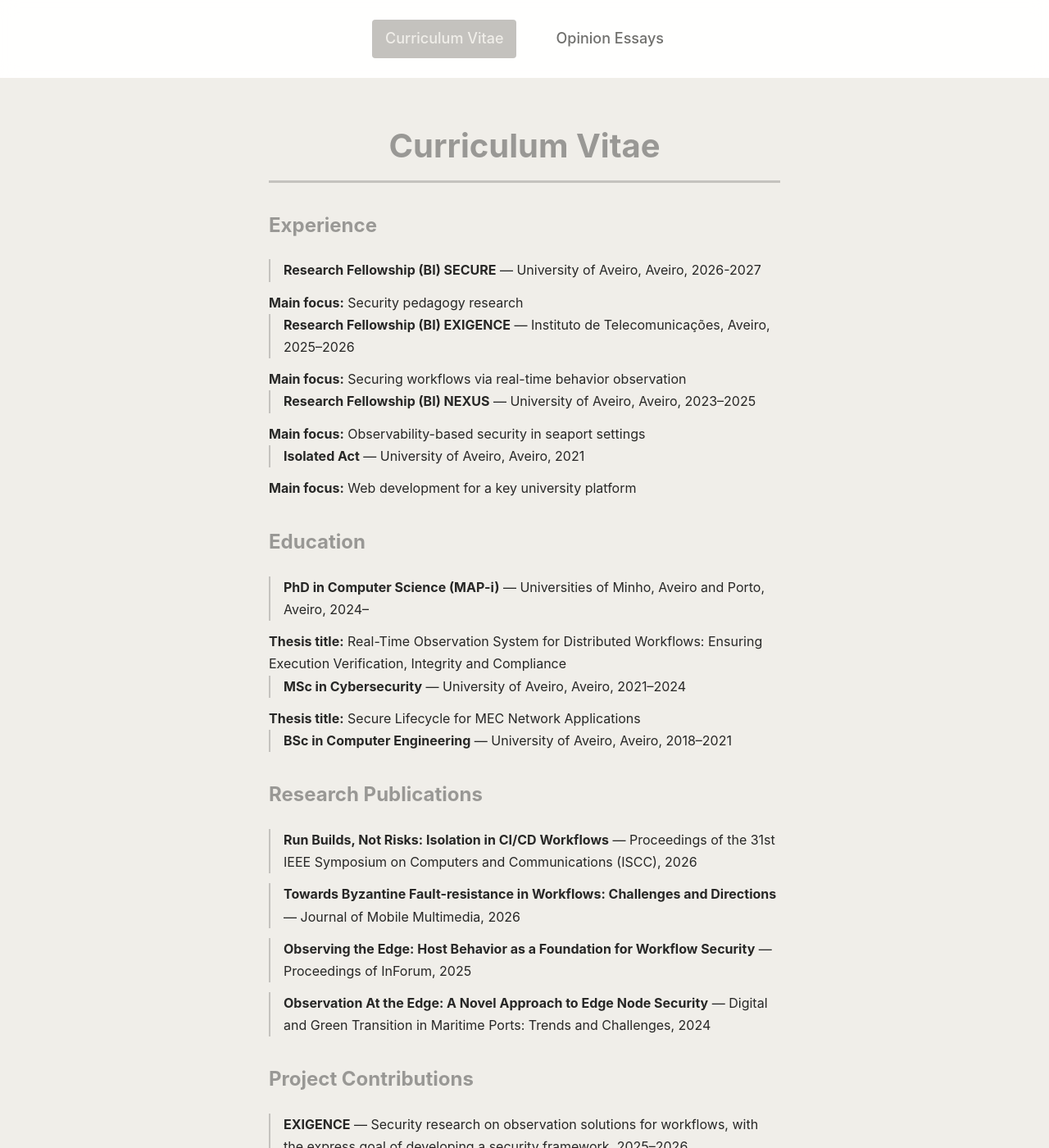
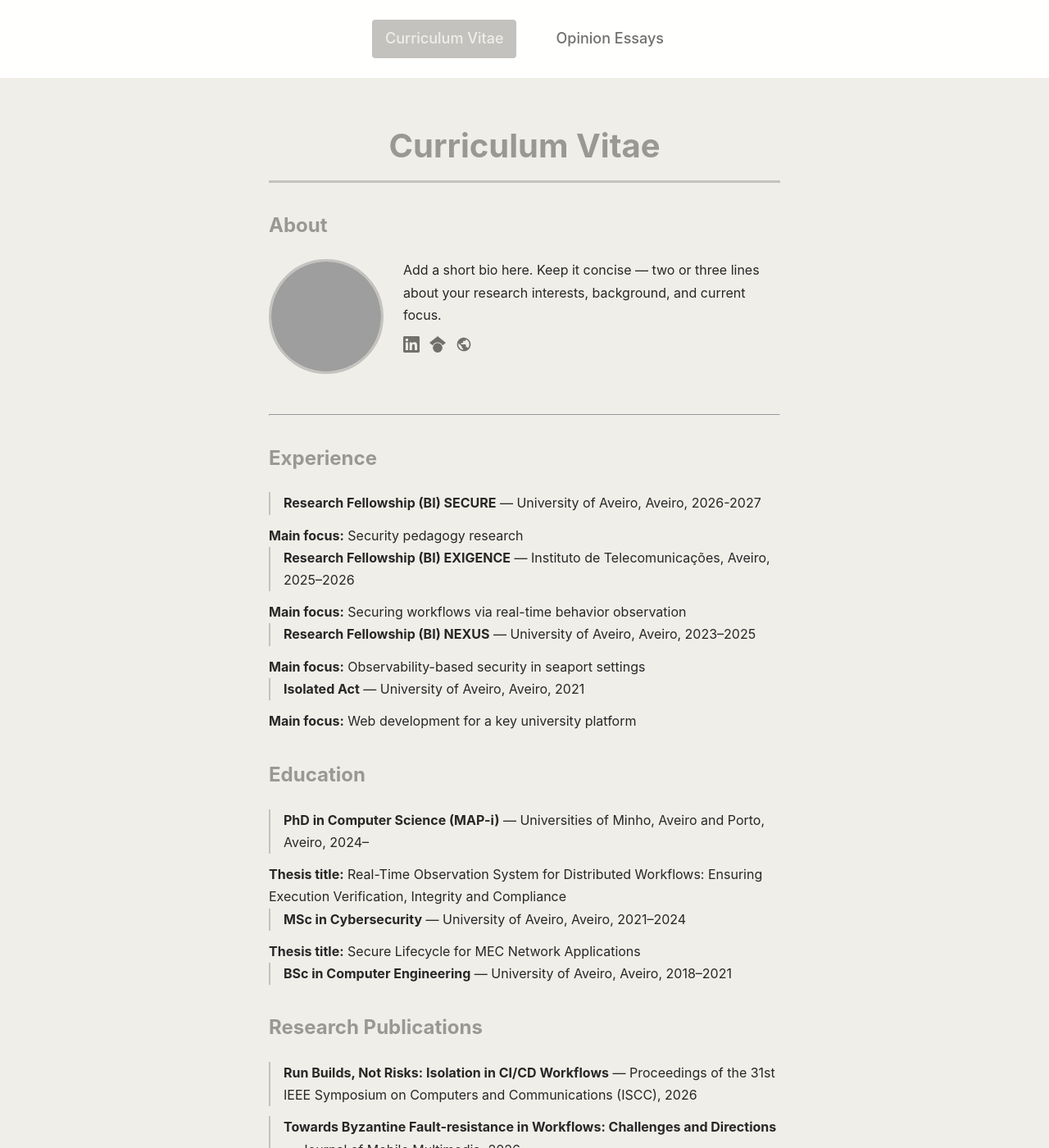
Before and after one commit to SirCocas/sircocas.github.io, a Jekyll site: the page built from index.md, in a window 1280 px wide and 1400 px high. Shown: the whole window at 82% size. Built offline with Jekyll 4.4.1, drawn with Linux system fonts in a browser that asks for light colours; our own code applies the rules of GitHub Pages for plain Markdown files; grey boxes are pictures that could not be loaded.

Commit message:
feat: add About Me section with headshot space and social icons

```diff
--- a/assets/css/style.scss
+++ b/assets/css/style.scss
@@ -105,3 +105,42 @@ a:hover {
   background: var(--accent-color);
   color: var(--bg-color);
 }
+
+.about {
+  display: flex;
+  gap: 1.5rem;
+  align-items: flex-start;
+  margin-bottom: 2.5rem;
+}
+
+.about-photo img {
+  width: 140px;
+  height: 140px;
+  object-fit: cover;
+  border-radius: 50%;
+  flex-shrink: 0;
+  border: 3px solid var(--accent-color);
+}
+
+.about-text p {
+  margin-bottom: 0.75rem;
+}
+
+.social-links {
+  display: flex;
+  gap: 0.75rem;
+  margin-top: 0.5rem;
+}
+
+.social-links a {
+  display: inline-flex;
+  align-items: center;
+  justify-content: center;
+  color: var(--link-color);
+  transition: color 0.2s;
+}
+
+.social-links a:hover {
+  color: var(--heading-color);
+  text-decoration: none;
+}
--- a/index.md
+++ b/index.md
@@ -3,6 +3,32 @@ layout: default
 ---
 
 # Curriculum Vitae
+
+## About
+
+<div class="about">
+  <div class="about-photo">
+    <img src="{{ '/assets/img/headshot.jpg' | relative_url }}" alt="Headshot">
+  </div>
+  <div class="about-text">
+    <p>
+      Add a short bio here. Keep it concise — two or three lines about your research interests, background, and current focus.
+    </p>
+    <div class="social-links">
+      <a href="https://www.linkedin.com/in/YOUR_PROFILE/" target="_blank" rel="noopener" aria-label="LinkedIn">
+        <svg viewBox="0 0 24 24" width="20" height="20" fill="currentColor"><path d="M20.447 20.452h-3.554v-5.569c0-1.328-.027-3.037-1.852-3.037-1.853 0-2.136 1.445-2.136 2.939v5.667H9.351V9h3.414v1.561h.046c.477-.9 1.637-1.85 3.37-1.85 3.601 0 4.267 2.37 4.267 5.455v6.286zM5.337 7.433a2.062 2.062 0 0 1-2.063-2.065 2.064 2.064 0 1 1 2.063 2.065zm1.782 13.019H3.555V9h3.564v11.452zM22.225 0H1.771C.792 0 0 .774 0 1.729v20.542C0 23.227.792 24 1.771 24h20.451C23.2 24 24 23.227 24 22.271V1.729C24 .774 23.2 0 22.222 0h.003z"/></svg>
+      </a>
+      <a href="https://scholar.google.com/citations?user=YOUR_ID" target="_blank" rel="noopener" aria-label="Google Scholar">
+        <svg viewBox="0 0 24 24" width="20" height="20" fill="currentColor"><path d="M12 24a7 7 0 1 1 0-14 7 7 0 0 1 0 14zm0-24L0 9.5l4.838 3.94A8 8 0 0 1 12 9a8 8 0 0 1 7.162 4.44L24 9.5z"/></svg>
+      </a>
+      <a href="https://www.scopus.com/authid/detail.uri?authorId=YOUR_ID" target="_blank" rel="noopener" aria-label="Scopus">
+        <svg viewBox="0 0 24 24" width="20" height="20" fill="currentColor"><path d="M12 2C6.48 2 2 6.48 2 12s4.48 10 10 10 10-4.48 10-10S17.52 2 12 2zm-1 17.93c-3.95-.49-7-3.85-7-7.93 0-.62.08-1.21.21-1.79L9 15v1c0 1.1.9 2 2 2v1.93zm6.9-2.54c-.26-.81-1-1.39-1.9-1.39h-1v-3c0-.55-.45-1-1-1H8v-2h2c.55 0 1-.45 1-1V7h2c1.1 0 2-.9 2-2v-.41c2.93 1.19 5 4.06 5 7.41 0 2.08-.8 3.97-2.1 5.39z"/></svg>
+      </a>
+    </div>
+  </div>
+</div>
+
+---
 
 ## Experience
 
```
